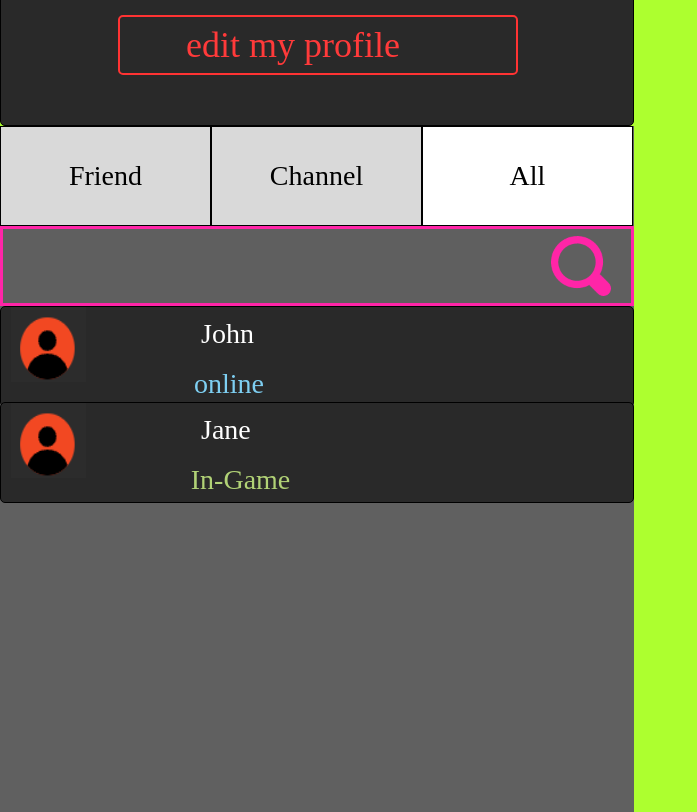
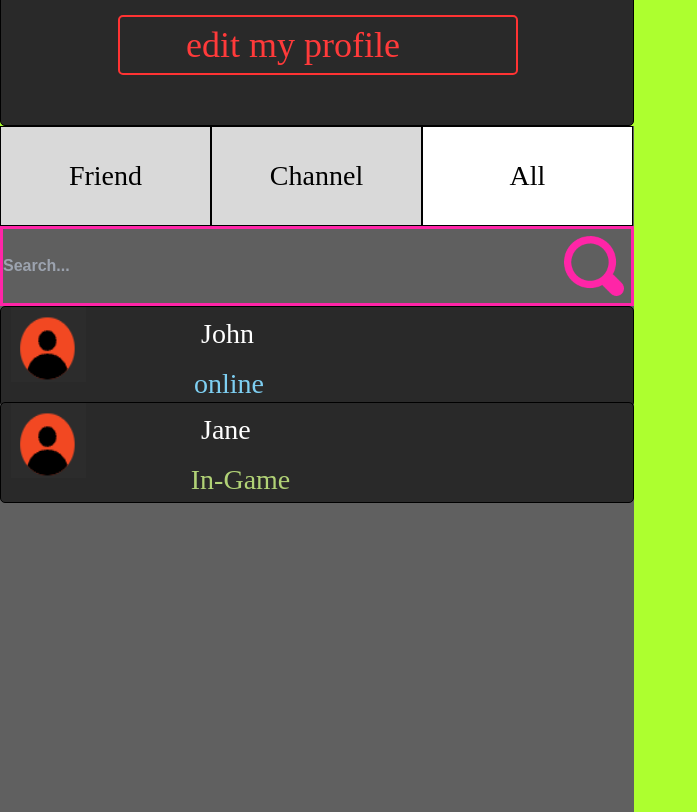
Before and after one commit to ft-ts/frontend, a Next.js app: page /main/right-wrapper in a window 1280 px wide. Shown: the part 560-1372 px from the top of the page, without its empty margins (0-697 px from the left). Built offline with nearby package versions, Linux system fonts and the light colour scheme; a web font is replaced by a local one.

Commit message:
feat: user Channel bug fix and 2th auth login making

```diff
--- a/src/app/login/login.module.scss
+++ b/src/app/login/login.module.scss
@@ -34,7 +34,7 @@ $DisplayBackGroundHeight: $DisplayHeight * 0.55;
 
 .gameFont, .pressFont{
     position: relative;
-    z-index: 1000;
+    z-index: 90;
     font-family: 'ArcadeClassic';
     font-style: normal;
     font-weight: 400;
@@ -78,7 +78,7 @@ $DisplayBackGroundHeight: $DisplayHeight * 0.55;
   }
 
   .GameRoundRectangleDecoStart {
-    left: 1110px; /* Adjust as needed for desired separation */
+    left: 1380px; /* Adjust as needed for desired separation */
     position: relative;
   }
 
--- /dev/null
+++ b/src/app/login/secondAuth.module.scss
@@ -0,0 +1,20 @@
+.displayBackground{
+    box-sizing: border-box;
+    position: relative;
+    width: 1609px;
+    height: 712.8px;
+    left: (1983px * 0.05) + 388px;
+    top: -990px;
+    background: #859E5A;
+    border: 5px solid #000000;
+    box-shadow: 0px 4px 4px rgba(0, 0, 0, 0.25);
+
+    z-index: 100;
+}
+
+.inputCartridge{
+    text-align: center;
+    margin: 100px;
+    left:200px;
+    top:400px;
+}
--- /dev/null
+++ b/src/app/login/secondAuth.tsx
@@ -0,0 +1,50 @@
+import styles from "./secondAuth.module.scss"
+import React, { useState, createRef } from 'react';
+
+const SecondAuthLogin = () => {
+    return (
+        <div className={styles.displayBackground}>
+            <InputBoxes />
+        </div>
+    )
+}
+
+const InputBoxes = () => {
+  const [inputValues, setInputValues] = useState<string[]>(new Array(6).fill(''));
+  const inputRefs = inputValues.map(() => createRef<HTMLInputElement>());
+
+  const handleInputChange = (index: number, value: string) => {
+    if (value.length > 1 || isNaN(Number(value))) return; // Allow only one digit and numbers
+
+    const newInputValues = [...inputValues];
+    newInputValues[index] = value;
+    setInputValues(newInputValues);
+
+    // Focus the next input if this is not the last input and a value was entered
+    if (index < inputValues.length - 1 && value) {
+      inputRefs[index + 1].current?.focus();
+    }
+  };
+
+  return (
+    <div>
+      {inputValues.map((value, index) => (
+        <input
+          className={styles.inputCartridge}
+          key={index}
+          ref={inputRefs[index]}
+          type="text"
+          maxLength={1}
+          value={value}
+          onChange={(e) => handleInputChange(index, e.target.value)}
+          style={{ width: '30px' }}
+        />
+      ))}
+    </div>
+  );
+};
+
+export default InputBoxes;
+
+
+export {SecondAuthLogin}
--- a/src/app/main/right-wrapper/userList.module.scss
+++ b/src/app/main/right-wrapper/userList.module.scss
@@ -28,6 +28,7 @@
     align-items: center;
     justify-content: center;
     box-sizing: border-box;
+    z-index: 1000;
   }
 
   .listButton {
@@ -59,6 +60,11 @@
   $listSearchButtonHeight: 80px;
 
    /* 배경 */
+   .searchContainer {
+    position: relative;
+    width: $userListBackgroundWidth; /* or whatever width you desire */
+    }
+
   .listSearchButton{
     box-sizing: border-box;
     position: relative;
@@ -68,14 +74,15 @@
     top: 100px;
     background: #5F5F5F;
     border: 3px solid #FF25A8;
+    padding-right: 70px;
   }
 
-/* Vector */
-  .listSearchVector{
-    position: relative;
-    left: 87.25%;
-    right: 3.75%;
-  }
+  .listSearchVector {
+    position: absolute;
+    top: 140px;
+    right: 10px; /* adjust as needed */
+    transform: translateY(-50%);
+}
 
  .userListRectangle{
     box-sizing: border-box;
--- a/src/app/main/right-wrapper/userList.tsx
+++ b/src/app/main/right-wrapper/userList.tsx
@@ -77,15 +77,19 @@ const DisplayUserAllList = (props: {}) => {
 
 const DisplayUserListSearch = (props: {}) => {
     return (
-        <button className={styles.listSearchButton}>
-            <Image src="/asset/search.png"
-            className={styles.listSearchVector}
-            alt="searchPicture"
-            width={60}
-            height={60} />
-        </button>
+        <div className={styles.searchContainer}>
+            <input className={styles.listSearchButton} placeholder="Search..." />
+            <Image
+                src="/asset/search.png"
+                className={styles.listSearchVector}
+                alt="searchPicture"
+                width={60}
+                height={60}
+            />
+        </div>
     )
 }
+
 
 const UserListContainer = (props: UserListContainerProps) => {
     return (
```
Also changed, not shown: src/app/login/page.tsx (+48 -4 lines), 1 other file (tests, documents, lock files or other folders).
